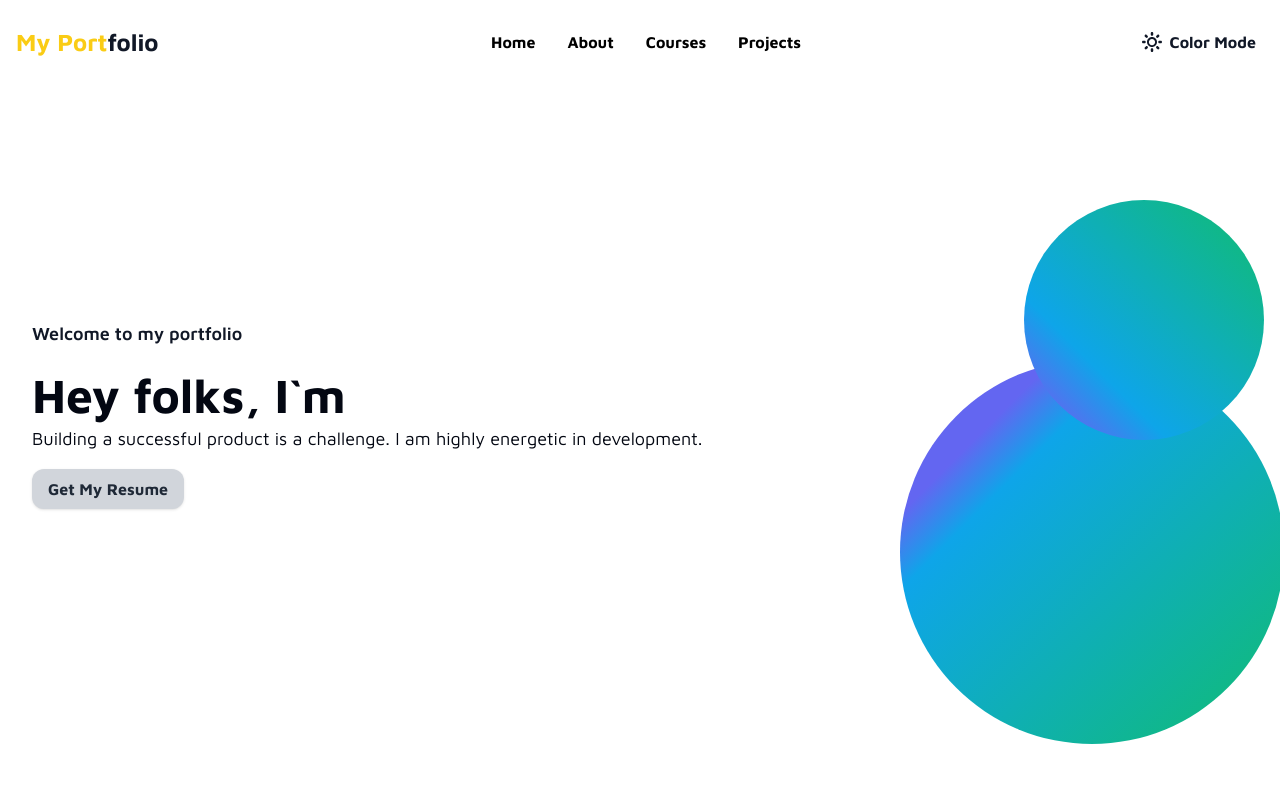
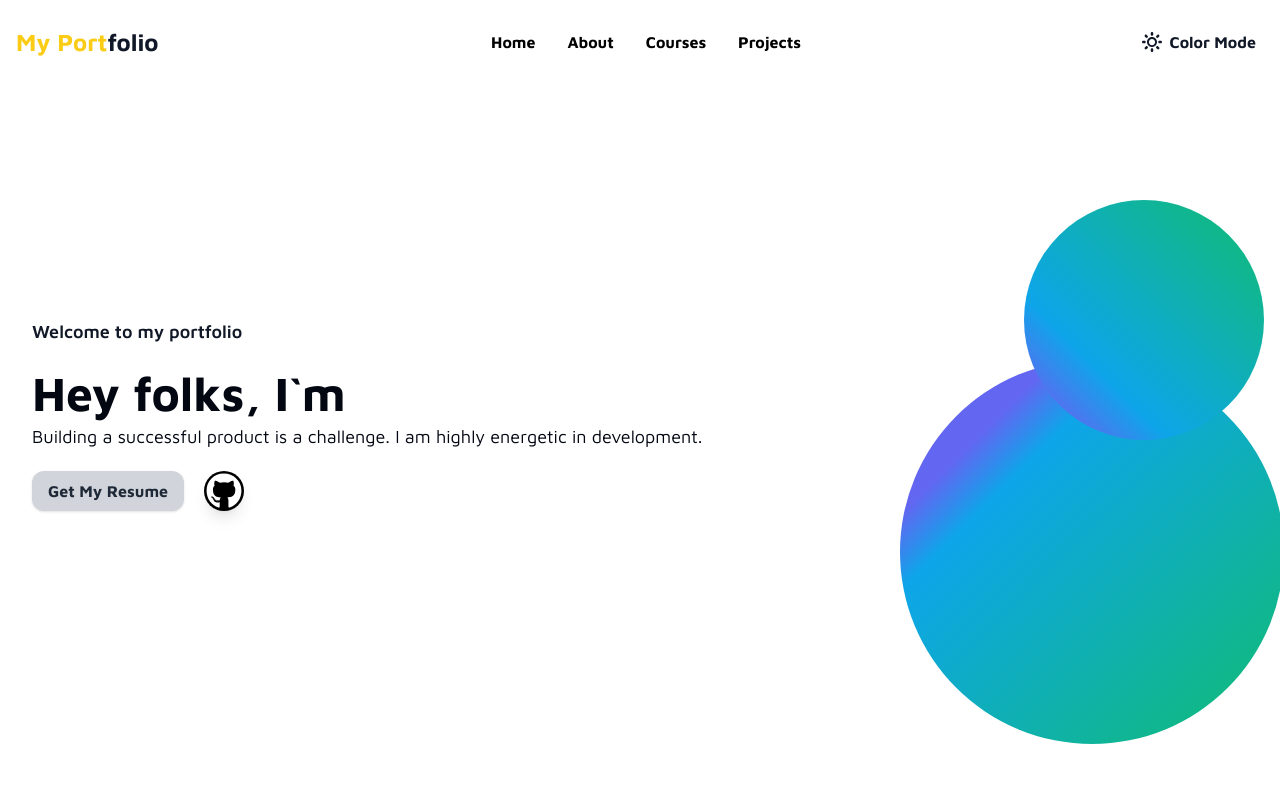
Before and after one commit to pc7122/My-Portfolio, a Next.js app: page / in a window 1280 px wide. Shown: the top 800 px of the page. Built offline with nearby package versions, Linux system fonts and the light colour scheme.

Commit message:
git button

```diff
--- a/src/components/Intro.jsx
+++ b/src/components/Intro.jsx
@@ -1,4 +1,5 @@
 "use client"
+import { FaGithub } from "react-icons/fa";
 
 export default function Intro() {
     return (
@@ -16,9 +17,16 @@ export default function Intro() {
                         </div>
                     </h1>
                     <p className="text-lg text-gray-950 dark:text-gray-300">Building a successful product is a challenge. I am highly energetic in development.</p>
-                    <a href="/Prathamesh_Chaudhary.pdf" target="_blank" rel="noopener noreferrer" download>
-                        <button className="bg-gray-300 hover:dark:bg-black hover:bg-white text-gray-800 hover:text-yellow-400 shadow transition-all px-4 py-2 rounded-xl font-bold mt-4">Get My Resume</button>
-                    </a>
+                    <div className="mt-5 flex items-center gap-5">
+                        <a href="/Prathamesh_Chaudhary.pdf" target="_blank" rel="noopener noreferrer" download>
+                            <button className="bg-gray-300 hover:dark:bg-black hover:bg-white text-gray-800 hover:text-yellow-400 shadow transition-all px-4 py-2 rounded-xl font-bold">Get My Resume</button>
+                        </a>
+                        <div className="w-10 h-10 rounded-full flex justify-center items-center bg-black dark:bg-white text-white dark:text-black shadow-lg">
+                            <a href="https://github.com/pc7122" target="_blank" rel="noreferrer" className="text-3xl mx-2">
+                                <FaGithub className="text-4xl" />
+                            </a>
+                        </div>
+                    </div>
                 </div>
 
                 <div className="relative min-h-20 flex-1">
```
